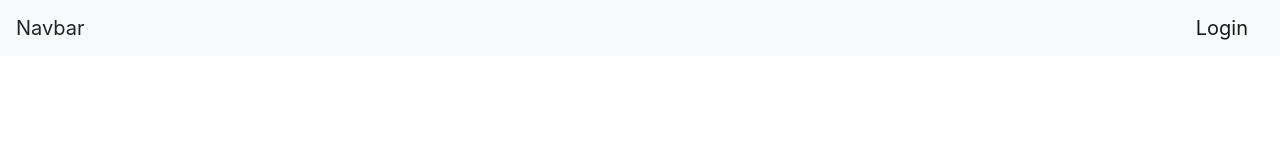
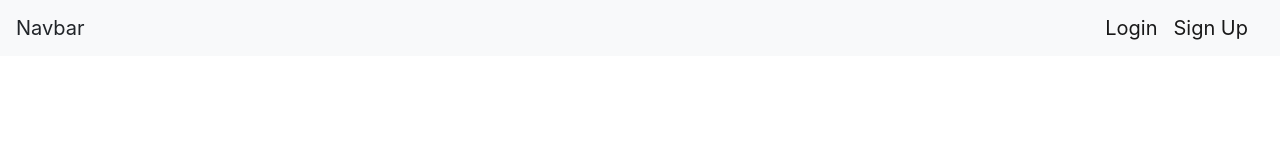
Before and after one commit to peterkariukimutuura/Angular-laravel-Auth-Frontend, an Angular app: page / in a window 1280 px wide. Shown: the top 160 px of the page. Built offline with nearby package versions, Linux system fonts and the light colour scheme.

Commit message:
Angular Routing

```diff
--- a/src/app/components/navbar/navbar.component.html
+++ b/src/app/components/navbar/navbar.component.html
@@ -1,4 +1,7 @@
 <nav class="navbar navbar-light bg-light">
   <a class="navbar-brand">Navbar</a>
-  <a class="navbar-brand" href="/login">Login</a>
+	<div>
+		  <a class="navbar-brand" routerLink="/login">Login</a>
+	  <a class="navbar-brand" routerLink="/signup">Sign Up</a>
+	</div>
 </nav>
```
